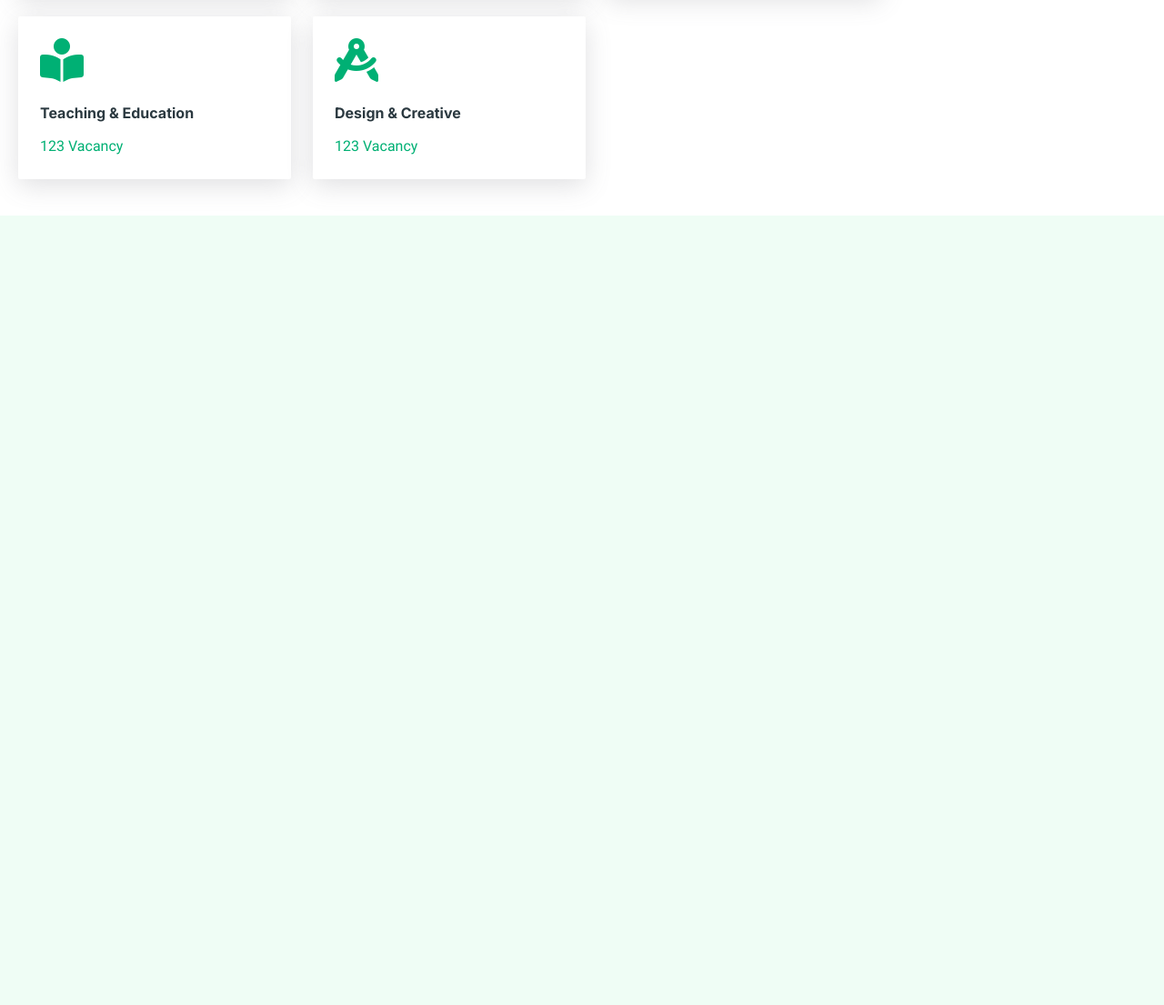
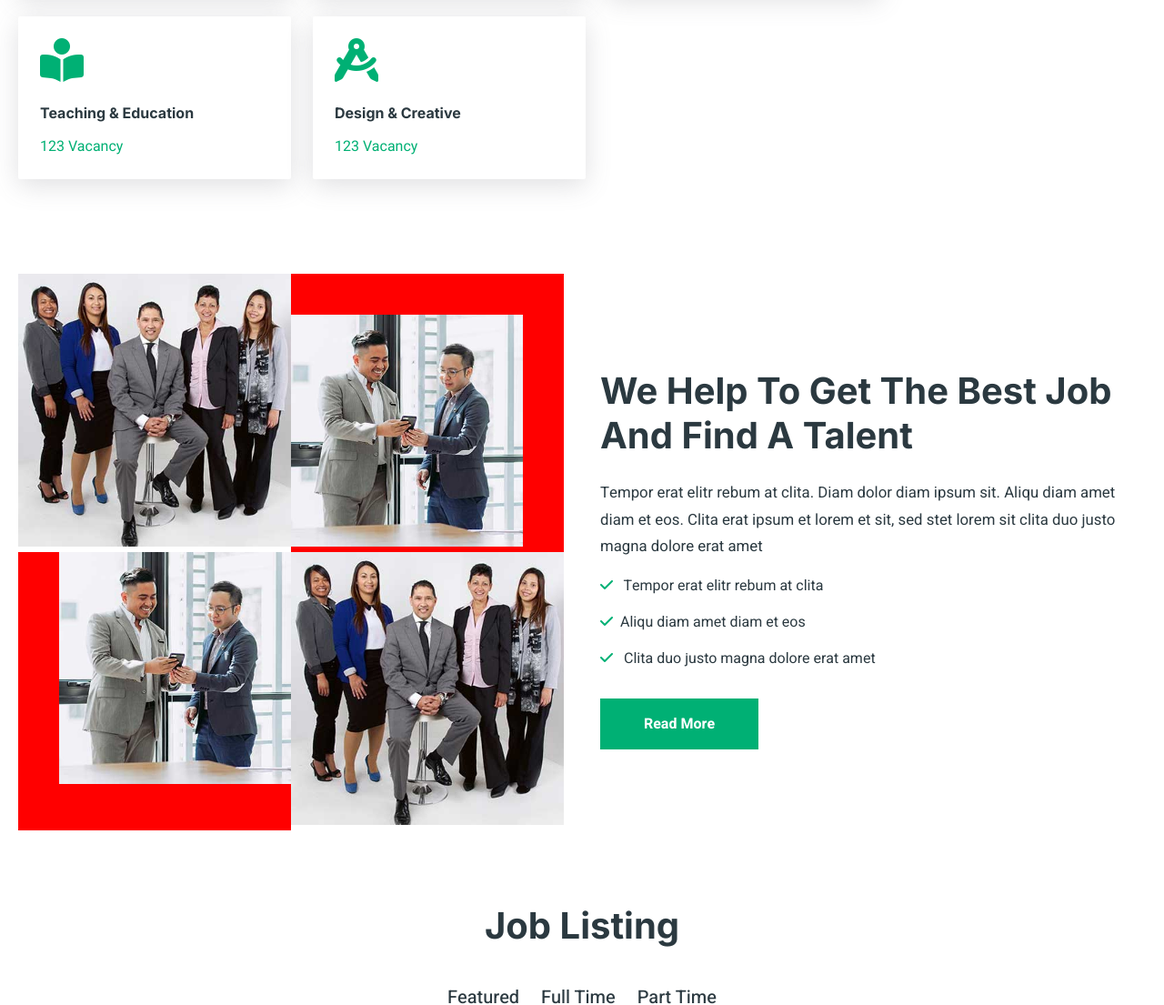
Before and after one commit to namitkadam/Practice-Job_Entry, a plain HTML site: page index.html in a window 1280 px wide. Shown: the part 1361-2466 px from the top of the page at 91% size. Before the commit the page ends 1598 px from the top, so only its background shows below. Drawn offline with Linux system fonts and the light colour scheme.

Commit message:
practice

```diff
--- a/index.html
+++ b/index.html
@@ -185,10 +185,76 @@
     <section class="talent">
       <div class="talent-container">
         <div class="img-container">
-          <div class="img-wrapper"></div>
+          <div class="img-wrapper">
+            <div class="img-1">
+              <img src="./img/about-1.jpg" alt="about-1" />
+            </div>
+            <div class="img-2">
+              <img src="./img/about-2.jpg" alt="about-2" class="side-img" />
+            </div>
+          </div>
+          <div class="img-wrapper">
+            <div class="img-3">
+              <img src="./img/about-2.jpg" alt="about-2" class="side-img" />
+            </div>
+            <div class="img-1">
+              <img src="./img/about-1.jpg" alt="about-1" />
+            </div>
+          </div>
         </div>
         <div class="text-container">
-          <div class="text-wrapper"></div>
+          <div class="text-wrapper">
+            <h6>We Help To Get The Best Job And Find A Talent</h6>
+            <p>
+              Tempor erat elitr rebum at clita. Diam dolor diam ipsum sit. Aliqu
+              diam amet diam et eos. Clita erat ipsum et lorem et sit, sed stet
+              lorem sit clita duo justo magna dolore erat amet
+            </p>
+            <ul>
+              <li>
+                <i class="fa-solid fa-check"></i> Tempor erat elitr rebum at
+                clita
+              </li>
+              <li>
+                <i class="fa-solid fa-check"></i>Aliqu diam amet diam et eos
+              </li>
+              <li>
+                <i class="fa-solid fa-check"></i> Clita duo justo magna dolore
+                erat amet
+              </li>
+            </ul>
+            <div class="btn-read">
+              <a href="#">Read More</a>
+            </div>
+          </div>
+        </div>
+      </div>
+    </section>
+    <!-- -------------------------type of job----------------------------------- -->
+    <section class="job-section">
+      <div class="heading"><h1>Job Listing</h1></div>
+      <div class="type-job">
+        <ul>
+          <li><a href="#">Featured</a></li>
+          <li><a href="#">Full Time</a></li>
+          <li><a href="#">Part Time</a></li>
+        </ul>
+      </div>
+      <div class="job-cl-5-cont">
+        <div class="job-cl-5-wrapper">
+          <div class="job-card">
+            <div class="job-img">
+              <img src="./img/com-logo-1.jpg" alt="" />
+            </div>
+            <job class="text">
+              <h5>Software Engineer</h5>
+              <ul>
+                <li><i class="fa-solid fa-location-dot"></i>New York, USA</li>
+                <li><i class="fa-regular fa-clock"></i>Full Time</li>
+                <li><i class="fa-solid fa-money-bill"></i>$123 - $456</li>
+              </ul>
+            </job>
+          </div>
         </div>
       </div>
     </section>
--- a/stylesheet.css
+++ b/stylesheet.css
@@ -315,3 +315,100 @@
     box-shadow: rgba(0, 0, 0, 0.02) 0px 1px 3px 0px, rgba(27, 31, 35, 0.15) 0px 0px 0px 1px;
     border-radius: 2px;
 }
+/* -------------------------Talent------------------------------------------- */
+.talent{
+    padding-top: 4em;
+    background-color: #fff;
+}
+.talent .talent-container{
+    display: flex;
+    align-items: center;
+}
+.talent .talent-container .img-container{
+    width: 50%;
+    padding: 0 1.25em;
+}
+.talent .talent-container .img-container .img-wrapper{
+    display: flex;
+    height: 306px;
+    }
+.talent .talent-container .img-container .img-wrapper .img-1{
+    width: 306px;
+}
+.talent .talent-container .img-container .img-wrapper .img-1 img{
+    width: 100%;
+}
+.talent .talent-container .img-container .img-wrapper .img-2{
+    width: 306px;
+    background-color: red;
+}
+.talent .talent-container .img-container .img-wrapper .img-2 img{
+    width: 85%;
+    margin-top: 15%;
+}
+.talent .talent-container .img-container .img-wrapper .img-3{
+    width: 306px;
+    background-color: red;
+}
+.talent .talent-container .img-container .img-wrapper .img-3 img{
+    width: 85%;
+    margin-left: 15%;
+}
+.talent .talent-container .text-container{
+    padding: 0 1.25em;
+}
+.talent .talent-container .text-container .text-wrapper h6{
+    font-size: 2.5em;
+    font-weight: 700;
+    margin-bottom: 0.6em;
+}
+.talent .talent-container .text-container .text-wrapper p{
+    line-height: 1.75em;
+    font-size: 1.05em;
+    font-weight: 400;
+    margin-bottom: 1em;
+}
+.talent .talent-container .text-container .text-wrapper ul li {
+    margin-bottom: 1em;
+}
+.talent .talent-container .text-container .text-wrapper ul li i{
+    margin-right: 0.5em;
+    color: #00B074;
+}
+.talent .talent-container .text-container .text-wrapper .btn-read{
+    padding-top: 2em;
+}
+.talent .talent-container .text-container .text-wrapper a{
+    padding: 1em 3em;
+    font-size: 1em;
+    font-weight: 700;
+    background-color: #00B074;
+    color: #fff;
+}
+.talent .talent-container .text-container .text-wrapper a:hover{
+    background-color: #26bc89;
+}
+/* ---------------------type of job----------------- */
+.job-section{
+    padding-top: 5em;
+    background-color: #fff;
+}
+.job-section .heading h1{
+    font-size: 2.5em;
+    font-weight: 700;
+    text-align: center;
+    margin-bottom: 1em ;
+}
+.job-section .type-job ul{
+    display: flex;
+    justify-content: center;
+    gap:1.5em;
+}
+.job-section .type-job ul a{
+    border-bottom: 1px solid #666565;
+    font-size: 1.25em;
+    font-weight: 500;
+    color: #2B3940;
+
+
+}
```
